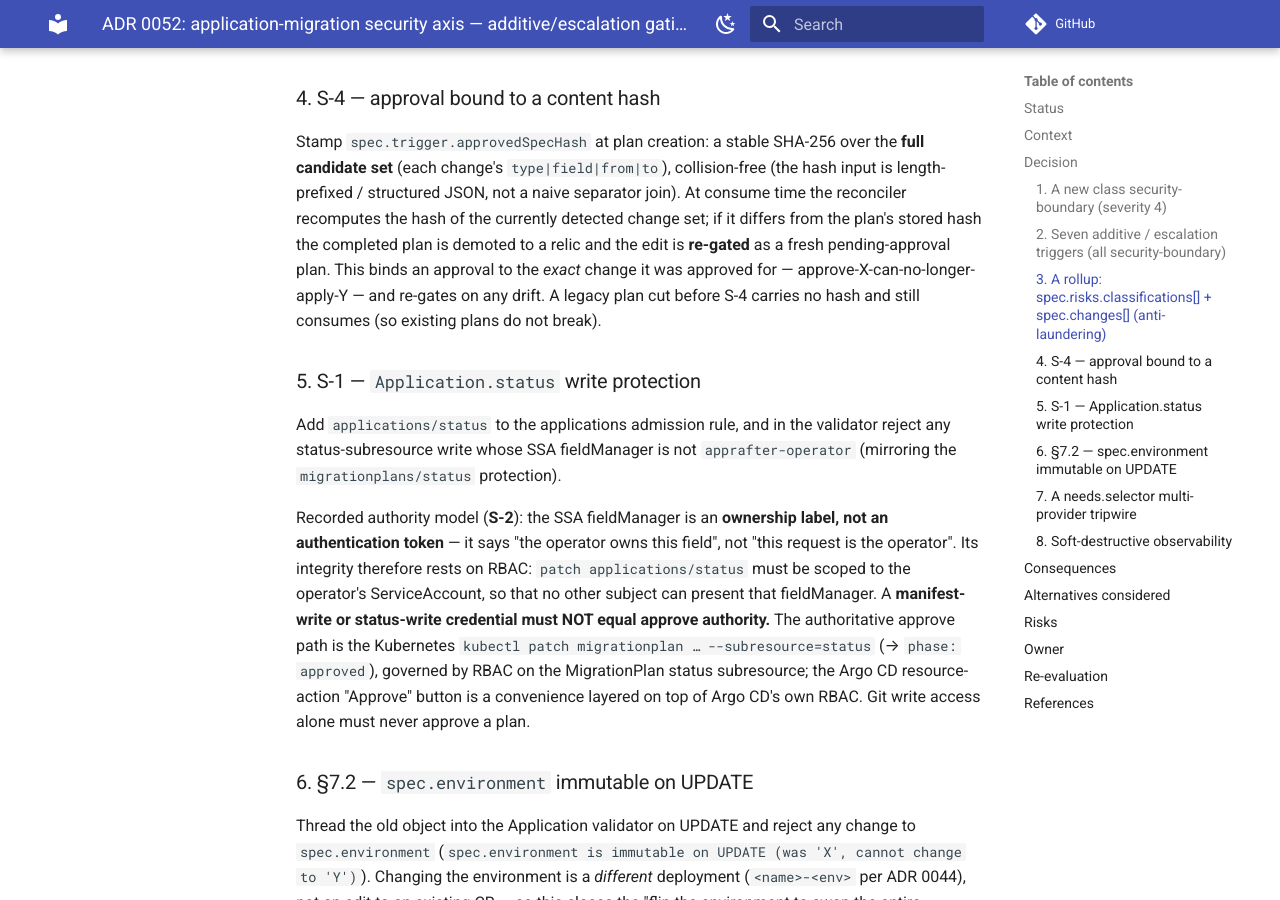
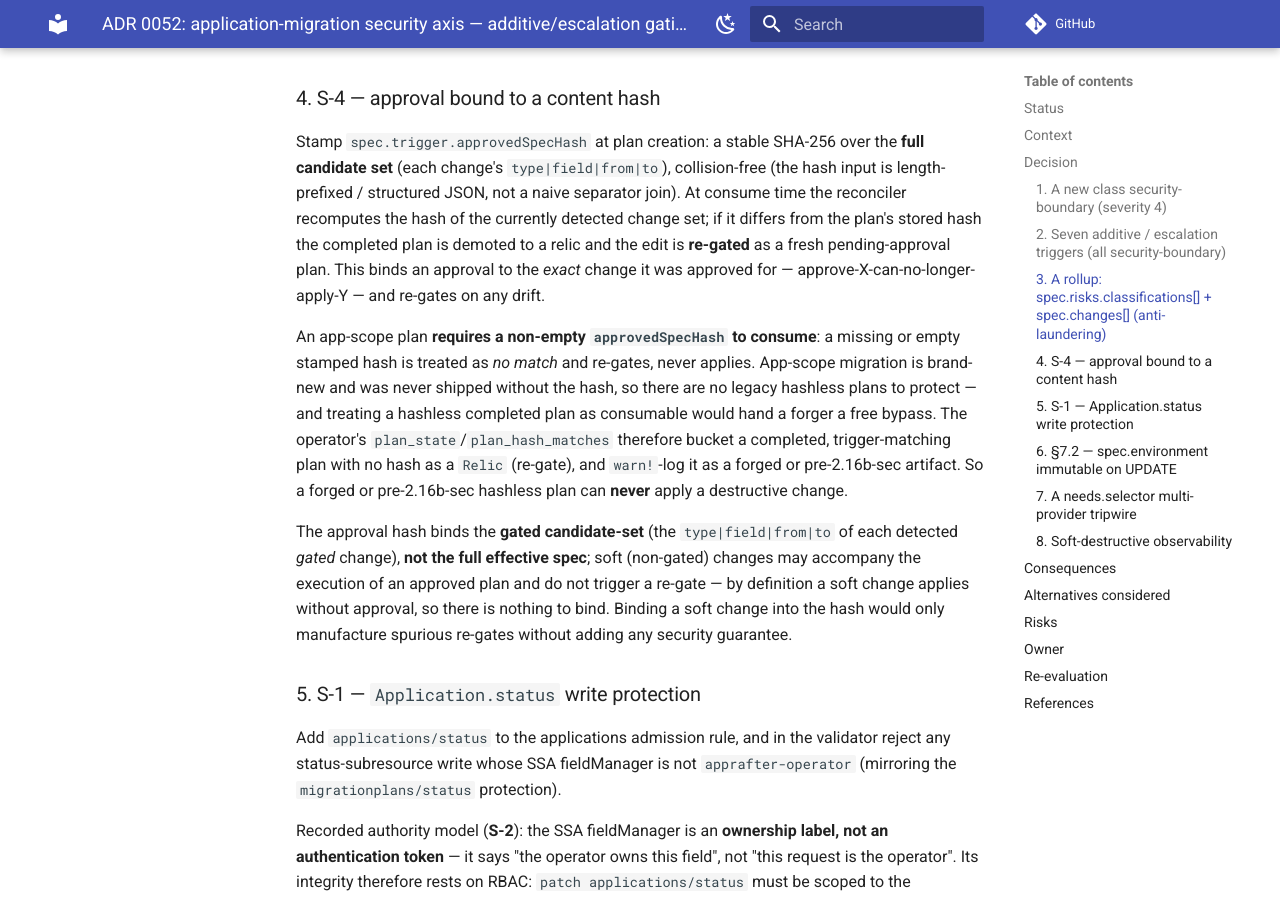
Before and after one commit to AppRafter/apprafter, an MkDocs documentation site: the page built from docs/adr/0052-migration-security-axis.md, in a window 1280 px wide and 900 px high, scrolled down 3697 px. Built offline with MkDocs 1.6.1 and Material for MkDocs 9.7.7, drawn with Linux system fonts in a browser that asks for light colours; comment, search, counter and statistics services are not loaded.

Commit message:
docs(2.16b-sec): hash-scope note + three-class model (F-5/F-6)
Co-Authored-By: Claude Opus 4.8 (1M context) <noreply@anthropic.com>

```diff
--- a/docs/adr/0052-migration-security-axis.md
+++ b/docs/adr/0052-migration-security-axis.md
@@ -144,9 +144,24 @@ join). At consume time the reconciler recomputes the hash of the currently
 detected change set; if it differs from the plan's stored hash the completed
 plan is demoted to a relic and the edit is **re-gated** as a fresh
 pending-approval plan. This binds an approval to the *exact* change it was
-approved for — approve-X-can-no-longer-apply-Y — and re-gates on any drift. A
-legacy plan cut before S-4 carries no hash and still consumes (so existing
-plans do not break).
+approved for — approve-X-can-no-longer-apply-Y — and re-gates on any drift.
+
+An app-scope plan **requires a non-empty `approvedSpecHash` to consume**: a
+missing or empty stamped hash is treated as *no match* and re-gates, never
+applies. App-scope migration is brand-new and was never shipped without the
+hash, so there are no legacy hashless plans to protect — and treating a
+hashless completed plan as consumable would hand a forger a free bypass. The
+operator's `plan_state`/`plan_hash_matches` therefore bucket a completed,
+trigger-matching plan with no hash as a `Relic` (re-gate), and `warn!`-log it
+as a forged or pre-2.16b-sec artifact. So a forged or pre-2.16b-sec hashless
+plan can **never** apply a destructive change.
+
+The approval hash binds the **gated candidate-set** (the `type|field|from|to`
+of each detected *gated* change), **not the full effective spec**; soft
+(non-gated) changes may accompany the execution of an approved plan and do not
+trigger a re-gate — by definition a soft change applies without approval, so
+there is nothing to bind. Binding a soft change into the hash would only
+manufacture spurious re-gates without adding any security guarantee.
 
 ### 5. S-1 — `Application.status` write protection
 
```
Also changed, not shown: spec.md (+3 -1 lines).
